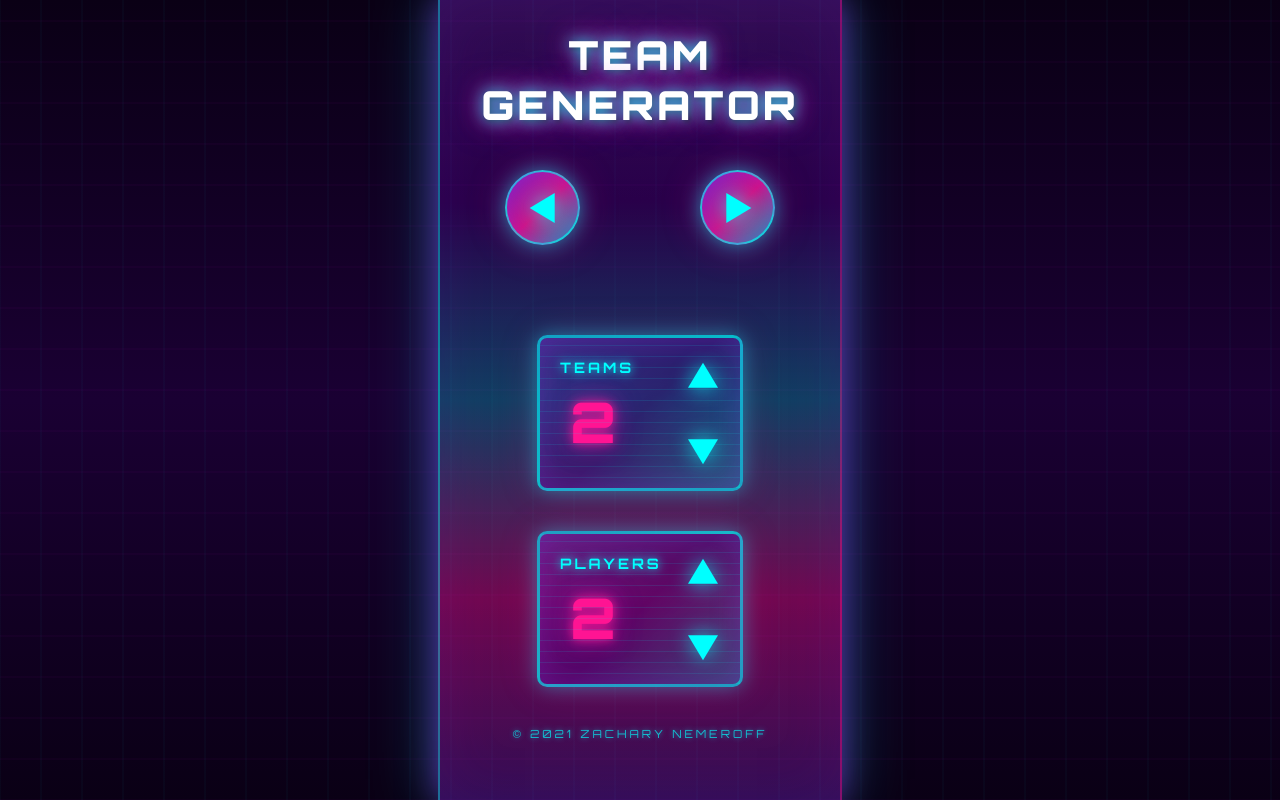
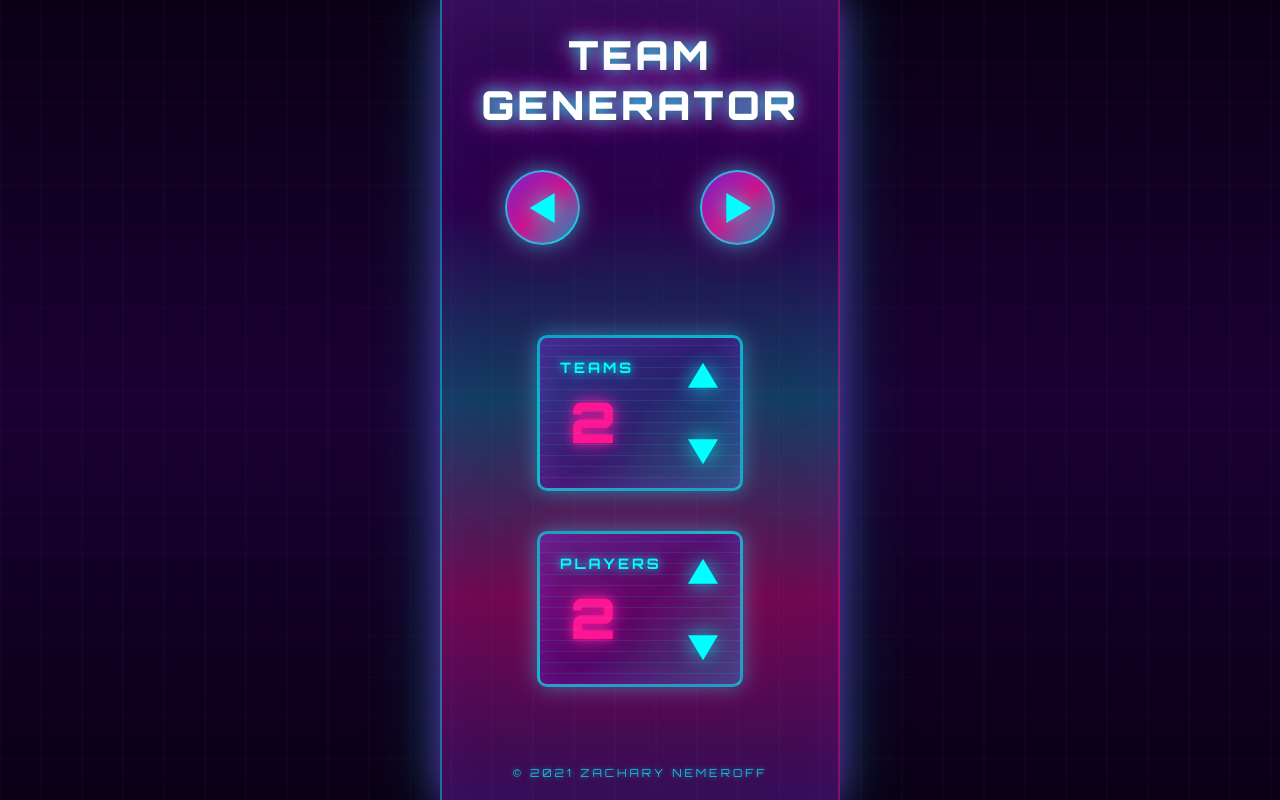
Before and after one commit to ZaneMeroff/team_gen, a Vue app: page / in a window 1280 px wide. Built offline with nearby package versions, Linux system fonts and the light colour scheme.

Commit message:
refactor(App.vue): move copywrite to footer

```diff
--- a/src/App.vue
+++ b/src/App.vue
@@ -38,13 +38,14 @@
       ),
       linear-gradient(180deg, #0a0015 0%, #1a0033 50%, #0a0015 100%);
     display: flex;
+    align-items: flex-start;
     justify-content: center;
     overflow-y: scroll;
   }
 
   .app-inner-container {
     width: 400px;
-    height: 100vh;
+    min-height: 100vh;
     background: linear-gradient(180deg,
       rgba(138, 43, 226, 0.3) 0%,
       rgba(75, 0, 130, 0.4) 25%,
@@ -58,10 +59,10 @@
       inset 0 0 60px rgba(138, 43, 226, 0.1);
     border-left: 2px solid rgba(0, 255, 255, 0.4);
     border-right: 2px solid rgba(255, 20, 147, 0.4);
+    box-sizing: border-box;
     display: flex;
     flex-direction: column;
     align-items: center;
-    overflow-y: scroll;
   }
 
   .app-title {
@@ -99,9 +100,11 @@
   .copywrite-text {
     text-transform: uppercase;
     margin: 20px;
+    margin-top: auto;
     color: rgba(0, 255, 255, 0.7);
     font-size: 0.7rem;
     text-shadow: 0 0 5px rgba(0, 255, 255, 0.5);
+    padding-top: 20px;
   }
 
   .nav-btn-container {
```
